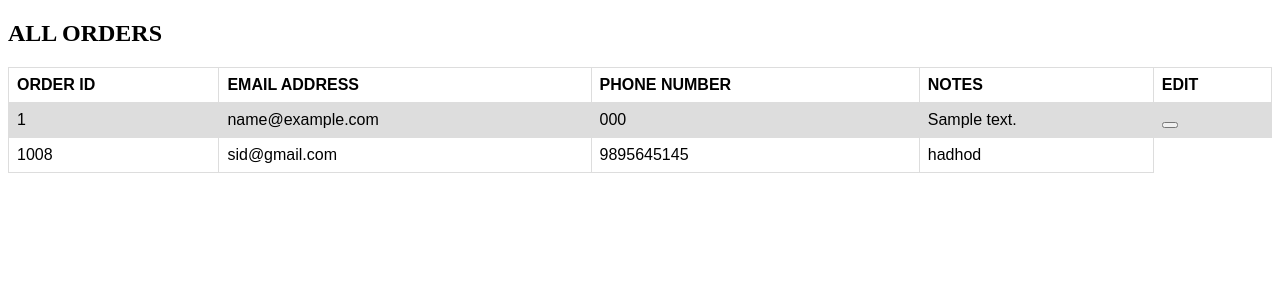
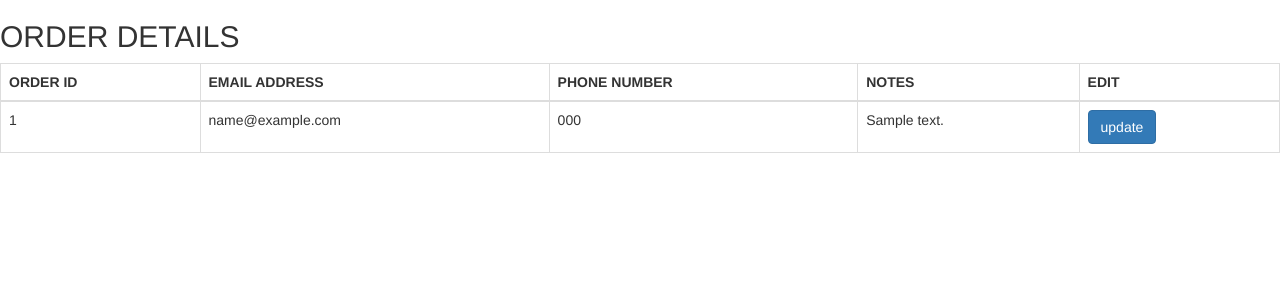
Before and after one commit to sandeep1-0/OnlineStore, a Django app: page / in a window 1280 px wide. Shown: the top 300 px of the page. Run offline with Django 3.2, Linux system fonts and the light colour scheme; tables that the repository leaves empty hold one stand-in row (values such as "Sample post"); some libraries are stand-ins or nearby versions.

Commit message:
page format

```diff
--- a/browse/forms.py
+++ b/browse/forms.py
@@ -3,6 +3,8 @@ from browse.models import OrderDetails
 
 
 class UpdateForm(forms.ModelForm):
+    order_id = forms.CharField(disabled=True)
+    notes = forms.CharField(disabled=True)
 
     class Meta:
         model = OrderDetails
--- a/browse/templates/home_page.html
+++ b/browse/templates/home_page.html
@@ -1,51 +1,28 @@
-<!DOCTYPE html>
+{% extends 'layout.html' %}
+
+
+{% block content %}
 {% load crispy_forms_tags %}
-<html>
-<head>
-<style>
-table {
-  font-family: arial, sans-serif;
-  border-collapse: collapse;
-  width: 100%;
-}
-
-td, th {
-  border: 1px solid #dddddd;
-  text-align: left;
-  padding: 8px;
-}
-
-tr:nth-child(even) {
-  background-color: #dddddd;
-}
-</style>
-</head>
-<body>
-
-<h2>ALL ORDERS</h2>
+<h2>ORDER DETAILS</h2>
 {% if order %}
-<table>
+<table class="table table-bordered">
+    <thead>
     <th>ORDER ID</th>
     <th>EMAIL ADDRESS</th>
     <th>PHONE NUMBER</th>
     <th>NOTES</th>
     <th>EDIT</th>
+    </thead>
     {% for row in order %}
     <tr>
     <td>{{row.order_id }}</td>
         <td>{{row.email }}</td>
         <td>{{row.phone}}</td>
         <td>{{row.notes }}</td>
-        <td><a href="/update_order?id={{row.order_id}}" ><button data-toggle="modal" data-target="#modaldemo3" class="value-modal"><i class="icon ion-edit"></i></button></a></td>
+        <td><a href="/update_order?id={{row.order_id}}" ><input type="submit" value="update" class="btn btn-primary"></a></td>
     </tr>
     {% endfor %}
-     <tr>
-        <td>1008</td>
-         <td>sid@gmail.com</td>
-         <td>9895645145</td>
-         <td>hadhod</td>
-    </tr>
  </table>
 {% endif %}
-</body>
-</html>
+
+{% endblock %}
--- a/browse/views.py
+++ b/browse/views.py
@@ -9,20 +9,14 @@ from browse.models import *
 
 
 @csrf_exempt
-def Home_page(request):
-    return render(request, 'home_page.html')
-
-
-@csrf_exempt
 def webhook_notification(request):
     try:
         order = json.loads(request.body)
-        print(order)
 
         order_details = OrderDetails.objects.get_or_create(order_id=order.get('order_number'),
                                                            email=order.get('email'),
                                                            phone=order.get('phone'),
-                                                           notes=order.get('notes'),
+                                                           notes=order.get('note'),
                                                            )
 
         order_price = OrderPriceDetails.objects.create(order=order_details[0],
```
Also changed, not shown: browse/templates/layout.html (+7 -65 lines), browse/templates/update.html (+19 -14 lines).
